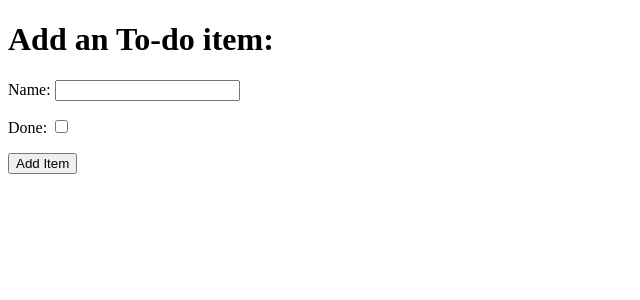
After one commit to DevFabrizio/Hello-Django, a Django app: page /add in a window 1280 px wide. The commit adds this page. Shown: the top 300 px of the page, without its empty margins (0-640 px from the left). Run offline with Django 3.2, Linux system fonts and the light colour scheme.

Commit message:
add 50% of crud functionality

```diff
--- a/django_todo/django_todo/urls.py
+++ b/django_todo/django_todo/urls.py
@@ -15,11 +15,12 @@ Including another URLconf
 """
 from django.contrib import admin
 from django.urls import path
-from todo.views import get_todo_list
+from todo.views import get_todo_list, add_item
 
 
 urlpatterns = [
     path('admin/', admin.site.urls),
     path('', get_todo_list, name='get_todo_list'),
+    path('add', add_item, name='add'),
 
 ]
--- /dev/null
+++ b/django_todo/todo/templates/todo/add_item.html
@@ -0,0 +1,32 @@
+<!DOCTYPE html>
+<html lang="en">
+<head>
+    <meta charset="UTF-8">
+    <meta http-equiv="X-UA-Compatible" content="IE=edge">
+    <meta name="viewport" content="width=device-width, initial-scale=1.0">
+    <title>Document</title>
+</head>
+<body>
+    <h1>Add an To-do item:</h1>
+      <form action="add" method="POST">
+        {% csrf_token %}
+        <div>
+            <p>
+                <label for="id_name">Name: </label>
+                <input type="text" name="item_name" id="id_name">
+            </p>
+        </div>
+        <div>
+            <p>
+                <label for="id_done">Done: </label>
+                <input type="checkbox" name="done" id="id_done">
+            </p>
+        </div>
+        <div>
+            <p>
+                <button type="submit">Add Item</button>
+            </p>
+        </div>
+      </form>
+</body>
+</html>
--- a/django_todo/todo/views.py
+++ b/django_todo/todo/views.py
@@ -1,6 +1,20 @@
-from django.shortcuts import render
+from django.shortcuts import render, redirect
+from .models import Item
 
 
 # Create your views here.
 def get_todo_list(request):
-    return render(request, 'todo/todo_list.html')
+    items = Item.objects.all()
+    context = {
+        'items': items
+    }
+    return render(request, 'todo/todo_list.html', context)
+
+
+def add_item(request):
+    if request.method == 'POST':
+        name = request.POST.get('item_name')
+        done = 'done' in request.POST
+        Item.objects.create(name=name, done=done)
+        return redirect('get_todo_list')
+    return render(request, 'todo/add_item.html')
```
Also changed, not shown: django_todo/todo/templates/todo/todo_list.html (+16 -0 lines), django_todo/db.sqlite3, django_todo/todo/admin.py (line endings or trailing spaces).
